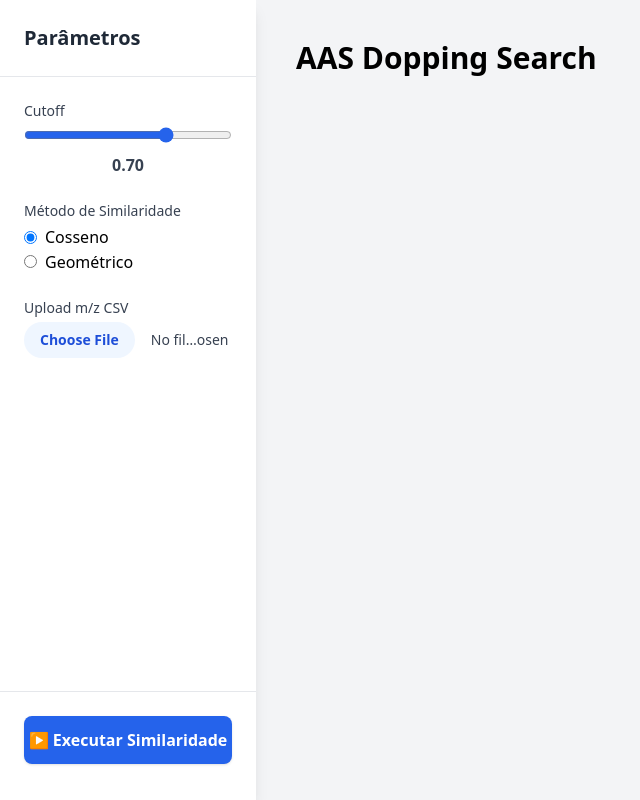
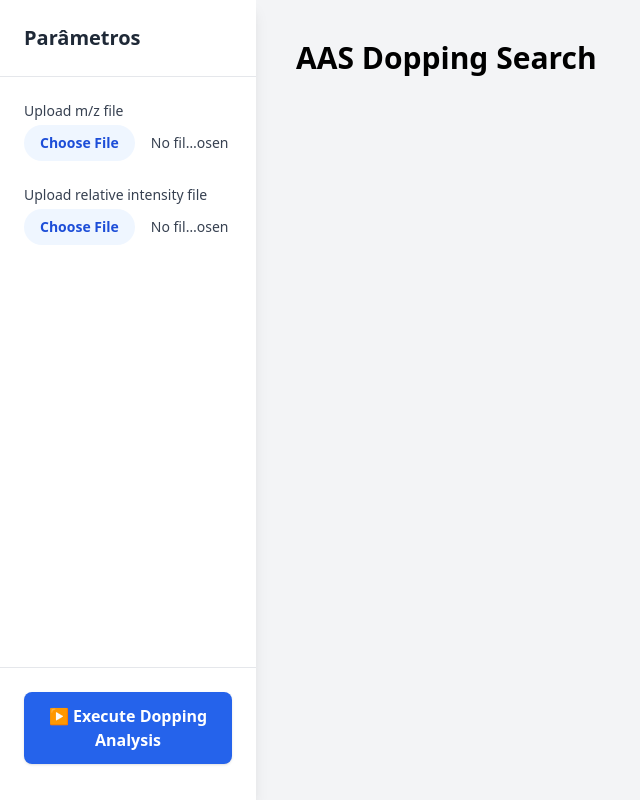
Before and after one commit to vmendeso/MSteroidseek, a FastAPI app: page /dashboard/aas-search in a window 1280 px wide. Shown: the whole page, without its empty margins (0-640 px from the left). Run offline with FastAPI, Linux system fonts and the light colour scheme; parts of the project's set-up code (start-up, migrations or seed data) failed here and were passed over; some libraries are stand-ins or nearby versions.

Commit message:
ajuste html EAA dopping

```diff
--- a/app/controllers/home_controller.py
+++ b/app/controllers/home_controller.py
@@ -86,30 +86,19 @@ def run_similarity_analysis(
     message = "Análise concluída com sucesso!"
     return svg_list
 
-# def get_similarity_page(request: Request, db: Session):
-#     molecules = get_all_molecules(db)
-#     svg_list = [render_svg(mol.smiles) for mol in molecules if mol.smiles]
-#     return templates.TemplateResponse("similarity.html", {
-#         "request": request,
-#         "svg_list": svg_list
-#     })
-
-
-
-#def get_similarity_page(request):
-#    smiles_list = ["CCO", "C1=CC=CC=C1", "CC(=O)OC1=CC=CC=C1C(=O)O"]
-#    svg_list = [render_svg(smiles) for smiles in smiles_list]
-#    return templates.TemplateResponse("similarity.html", {
-#        "request": request,
-#        "svg_list": svg_list
-#    })
-
 
 # Função controladora para a página de AAS Search
 def get_aas_search_page(request):
     # Aqui pode ser implementada a lógica necessária para a página de AAS Search
     return templates.TemplateResponse("aas_search.html", {"request": request})
 
+def run_dopping_analysis(user_input: str):
+    with open(f'uploads/{user_input}', 'r', encoding='utf-8') as f:
+        conteudo = f.read()
+    print(conteudo)
+    user_input = conteudo
+
+
 # Função controladora para visualizar os usuários
 def get_users(db: Session, skip: int = 0, limit: int = 100):
     return crud.get_users(db, skip, limit)
--- a/app/routes/home_routes.py
+++ b/app/routes/home_routes.py
@@ -46,16 +46,21 @@ async def run_similarity(request: Request):
     print(svg_list)
     return JSONResponse(content={"svg_list": svg_list, "message": "Análise concluída com sucesso."})
 
-# @router.post("/run-similarity")
-# async def run_similarity(params: SimilarityParams):
-#     svg_list, message, status = run_similarity_analysis(
-#         user_input=params.user_input,
-#         threshold=params.threshold,
-#         mode=params.mode,
-#         degree_freedom=params.degree_freedom
-#     )
-#     return JSONResponse(content={"svg_list": svg_list, "message": message}, status_code=status)
+@router.post("/run-ass-analysis")
+async def run_similarity(request: Request):
+    data = await request.json()
+    file = data.get("file")
+    print(file)
+    threshold = data.get("threshold")
+    mode = data.get("mode")
 
+    # Lógica de processamento da análise de similaridade
+    # Suponha que você obtenha uma lista de SVGs como resultado
+    svg_list = run_similarity_analysis(
+        user_input=file,
+        threshold=threshold,
+        mode=mode
+    )
 
 @router.get("/dashboard/aas-search", response_class=HTMLResponse)
 async def aas_page(request: Request):
--- a/app/views/templates/aas_search.html
+++ b/app/views/templates/aas_search.html
@@ -1,4 +1,3 @@
-<!-- templates/aas_search.html -->
 <!DOCTYPE html>
 <html lang="en">
 <head>
@@ -16,35 +15,23 @@
       </div>
       <!-- Controles -->
       <div class="p-6 flex-grow overflow-auto space-y-6">
-          <!-- Slider -->
+        <!-- Upload de Arquivo m/z -->
         <div>
-            <label for="threshold" class="block text-sm font-medium text-gray-700 mb-1">Cutoff</label>
-            <input id="threshold" type="range" min="0" max="1" step="0.01" value="0.7" class="w-full accent-blue-600">
-            <div id="threshold-value" class="mt-1 text-center text-gray-700 font-semibold">0.70</div>
+          <label for="file-mz" class="block text-sm font-medium text-gray-700 mb-1">Upload m/z file</label>
+          <input id="file-mz" type="file" accept=".csv" class="block w-full text-sm text-gray-700 file:mr-4 file:py-2 file:px-4 file:rounded-full file:border-0 file:text-sm file:font-semibold file:bg-blue-50 file:text-blue-700 hover:file:bg-blue-100 cursor-pointer">
+          <p id="mz-upload-status" class="mt-2 text-sm text-green-600"></p>
         </div>
-          <!-- Botões de Rádio -->
+        <!-- Upload de Intensidade -->
         <div>
-            <p class="text-sm font-medium text-gray-700 mb-1">Método de Similaridade</p>
-            <label class="inline-flex items-center mr-4">
-              <input type="radio" name="mode" value="tanimoto" checked class="form-radio text-blue-600">
-              <span class="ml-2">Cosseno</span>
-            </label>
-            <label class="inline-flex items-center">
-              <input type="radio" name="mode" value="geometric" class="form-radio text-blue-600">
-              <span class="ml-2">Geométrico</span>
-            </label>
-          </div>
-          <!-- Upload de Arquivo -->
-          <div>
-            <label for="file-upload" class="block text-sm font-medium text-gray-700 mb-1">Upload m/z CSV</label>
-            <input id="file-upload" type="file" accept=".csv" class="block w-full text-sm text-gray-700 file:mr-4 file:py-2 file:px-4 file:rounded-full file:border-0 file:text-sm file:font-semibold file:bg-blue-50 file:text-blue-700 hover:file:bg-blue-100 cursor-pointer">
-            <p id="upload-status" class="mt-2 text-sm text-green-600"></p>
+          <label for="file-intensity" class="block text-sm font-medium text-gray-700 mb-1">Upload relative intensity file</label>
+          <input id="file-intensity" type="file" accept=".csv" class="block w-full text-sm text-gray-700 file:mr-4 file:py-2 file:px-4 file:rounded-full file:border-0 file:text-sm file:font-semibold file:bg-blue-50 file:text-blue-700 hover:file:bg-blue-100 cursor-pointer">
+          <p id="intensity-upload-status" class="mt-2 text-sm text-green-600"></p>
         </div>
       </div>
-        <!-- Rodapé: Botão de Execução -->
+      <!-- Rodapé -->
       <div class="p-6 border-t">
-          <button id="run-similarity" class="w-full bg-blue-600 hover:bg-blue-700 text-white font-semibold py-3 rounded-lg shadow transition duration-300">
-            ▶️ Executar Similaridade
+        <button id="run-dopping" class="w-full bg-blue-600 hover:bg-blue-700 text-white font-semibold py-3 rounded-lg shadow transition duration-300">
+          ▶️ Execute Dopping Analysis
         </button>
         <p id="similarity-result" class="mt-3 text-sm text-green-700"></p>
       </div>
@@ -52,7 +39,86 @@
     <!-- Conteúdo Principal -->
     <main class="flex-1 p-10 overflow-y-auto">
       <h1 class="text-3xl font-bold mb-4">AAS Dopping Search</h1>
+      <div id="svg-container" class="grid grid-cols-1 gap-4"></div>
     </main>
   </div>
+
+  <script>
+    let uploadedMzFile = null;
+    let uploadedIntensityFile = null;
+
+    // Upload m/z
+    const mzInput = document.getElementById('file-mz');
+    const mzStatus = document.getElementById('mz-upload-status');
+    mzInput.addEventListener('change', async () => {
+      const file = mzInput.files[0];
+      if (!file) return;
+      const formData = new FormData();
+      formData.append('file', file);
+      try {
+        const res = await fetch('/upload-file', { method: 'POST', body: formData });
+        const result = await res.json();
+        mzStatus.textContent = result.message || 'Arquivo m/z enviado com sucesso.';
+        uploadedMzFile = result.filename;
+      } catch (error) {
+        mzStatus.textContent = 'Erro ao enviar o arquivo m/z.';
+        console.error(error);
+      }
+    });
+
+    // Upload intensidade
+    const intensityInput = document.getElementById('file-intensity');
+    const intensityStatus = document.getElementById('intensity-upload-status');
+    intensityInput.addEventListener('change', async () => {
+      const file = intensityInput.files[0];
+      if (!file) return;
+      const formData = new FormData();
+      formData.append('file', file);
+      try {
+        const res = await fetch('/upload-file', { method: 'POST', body: formData });
+        const result = await res.json();
+        intensityStatus.textContent = result.message || 'Arquivo de intensidade enviado com sucesso.';
+        uploadedIntensityFile = result.filename;
+      } catch (error) {
+        intensityStatus.textContent = 'Erro ao enviar o arquivo de intensidade.';
+        console.error(error);
+      }
+    });
+
+    // Botão de execução
+    document.getElementById('run-dopping').addEventListener('click', async () => {
+      if (!uploadedMzFile || !uploadedIntensityFile) {
+        document.getElementById('similarity-result').textContent = 'Por favor, envie ambos os arquivos.';
+        return;
+      }
+
+      try {
+        const res = await fetch('/run-similarity', {
+          method: 'POST',
+          headers: { 'Content-Type': 'application/json' },
+          body: JSON.stringify({
+            mz_file: uploadedMzFile,
+            intensity_file: uploadedIntensityFile
+          })
+        });
+
+        const data = await res.json();
+        document.getElementById('similarity-result').textContent = data.message;
+
+        const container = document.getElementById('svg-container');
+        container.innerHTML = '';
+        data.svg_list.forEach(svg => {
+          const div = document.createElement('div');
+          div.className = 'bg-white p-4 rounded shadow';
+          div.innerHTML = svg;
+          container.appendChild(div);
+        });
+
+      } catch (error) {
+        document.getElementById('similarity-result').textContent = 'Erro ao processar a análise.';
+        console.error(error);
+      }
+    });
+  </script>
 </body>
 </html>
```
Also changed, not shown: para_fazer.txt (added, +18 -0 lines). Lines whose indentation alone changed are shown as unchanged.
